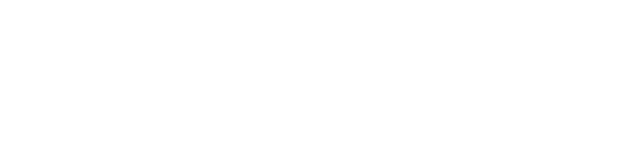
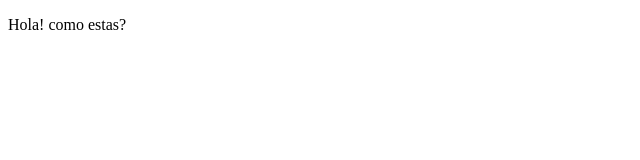
Before and after one commit to KeloGC/PortfolioFrontEnd, a plain HTML site: page index.html in a window 1280 px wide. Shown: the whole page, without its empty margins (0-640 px from the left). Drawn offline with Linux system fonts and the light colour scheme.

Commit message:
Update index.html

```diff
--- a/index.html
+++ b/index.html
@@ -8,5 +8,7 @@
 </head>
 <body>
 
+    <p>Hola! como estas?<p>
+
 </body>
 </html>
```
